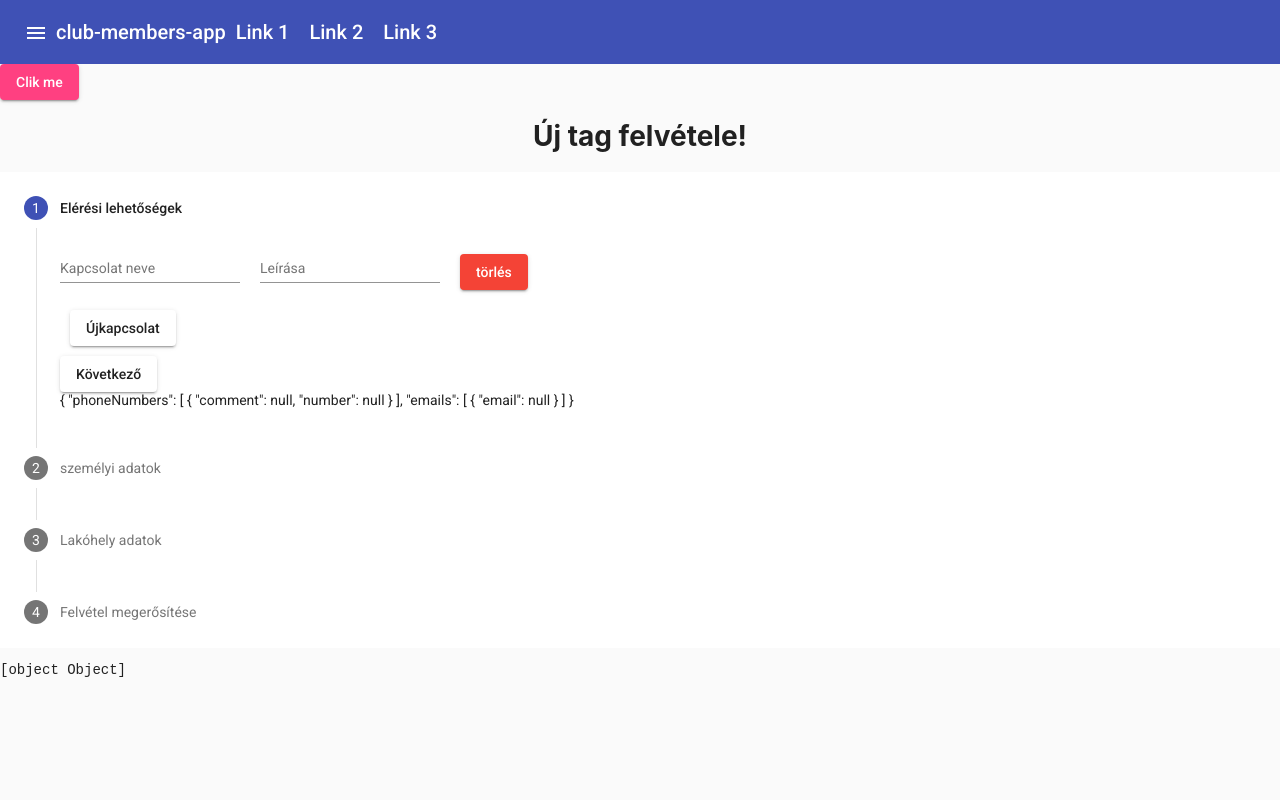
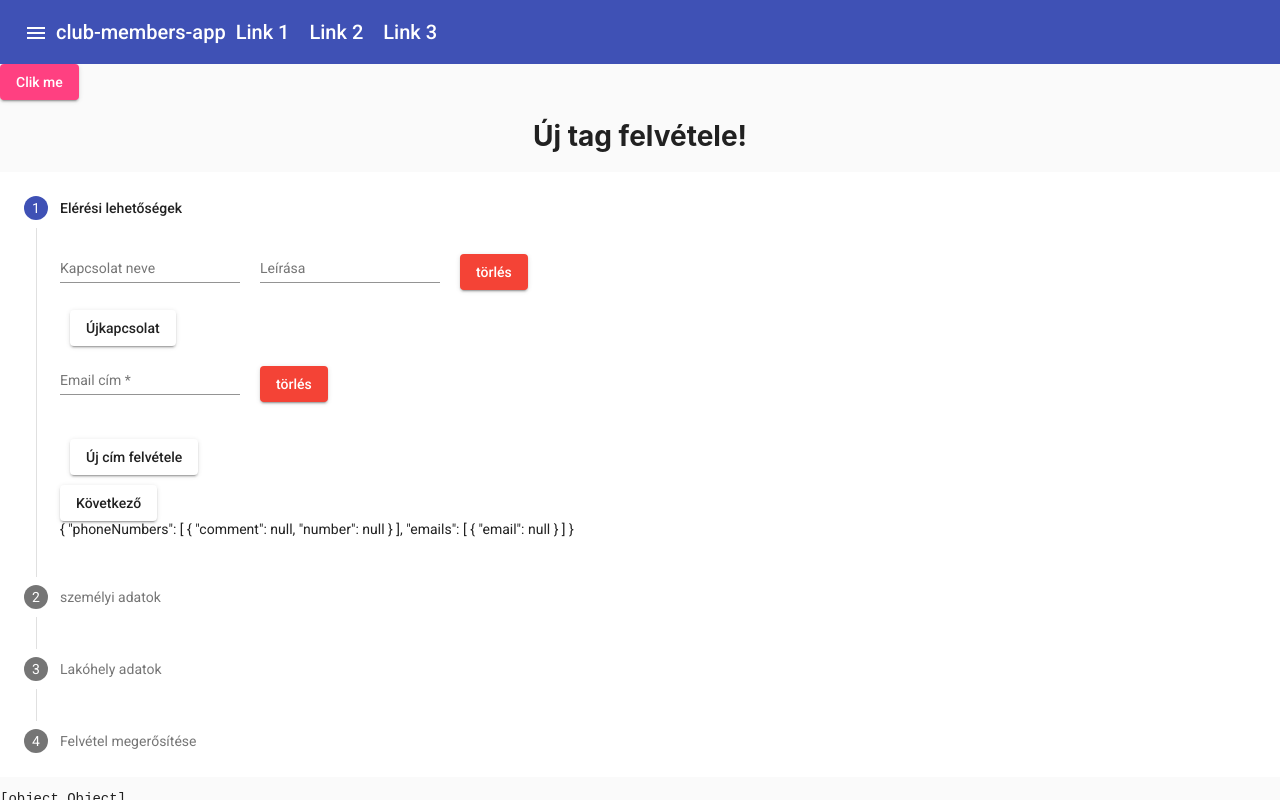
Before and after one commit to szemurkaloz/club-members, an Angular app: page / in a window 1280 px wide. Built offline with nearby package versions, Linux system fonts and the light colour scheme.

Commit message:
Handling emty array add

```diff
--- a/src/app/components/person-connection/email-form-array/email-form-array.component.html
+++ b/src/app/components/person-connection/email-form-array/email-form-array.component.html
@@ -1,16 +1,17 @@
-
+<div formArrayName="emails">
   <ng-container *ngFor="let control of control.controls let i=index">
     <div [formGroupName]="i" fxLayout="row wrap" fxLayout.xs="column" fxFlexFill fxLayoutAlign="start center" fxLayoutGap="20px">
       <mat-form-field class="example-full-width">
         <mat-label>Email cím</mat-label>
         <input matInput placeholder="email" formControlName="email" pattern="[a-zA-Z0-9.-_]{1,}@[a-zA-Z.-]{2,}[.]{1}[a-zA-Z]{2,}">
-        <mat-error *ngIf="getEmailFormControl(i).get('email')?.hasError('email')">
-          Érvényes email cím megadása kötelező!
+        <mat-error *ngIf="errorHandling(i,'email', 'email')">
+          Érvényes <strong>email</strong> cím megadása kötelező!
         </mat-error>
       </mat-form-field>
       <br />
-     <button mat-raised-button type="button"  (click)="removeEmailFormControl(i)" style="margin: 10px" color="warn">törlés</button>
+     <button mat-raised-button type="button"  (click)="onRemoveEmailRow(i)" style="margin: 10px" color="warn">törlés</button>
     </div>
   </ng-container>
   <br />
   <button mat-raised-button type="button" (click)="addEmailFormControl()" style="margin: 10px">Új cím felvétele</button>
+</div>
--- a/src/app/components/person-connection/email-form-array/email-form-array.component.ts
+++ b/src/app/components/person-connection/email-form-array/email-form-array.component.ts
@@ -1,6 +1,8 @@
 import { Component, Input, OnInit } from '@angular/core';
 import { ControlContainer, FormGroupDirective, FormBuilder, FormArray, FormControl, FormGroup, Validators } from '@angular/forms';
+import { MatDialog } from '@angular/material/dialog';
 import { contentAndNumberValidator } from 'src/app/core/custom-field-validators';
+import { ConfirmDialogModel, ConfirmDialogComponent } from '../../confirm-dialog/confirm-dialog.component';
 
 @Component({
   selector: 'email-form-array',
@@ -13,7 +15,7 @@ export class EmailFormArrayComponent implements OnInit {
 
   control!: FormArray;
 
-  constructor(private fgd: FormGroupDirective) { }
+  constructor(private fgd: FormGroupDirective, public dialog: MatDialog) { }
 
   ngOnInit(): void {
     this.control = this.fgd.control.get('emails') as FormArray;
@@ -23,15 +25,7 @@ export class EmailFormArrayComponent implements OnInit {
   addEmailFormControl() {
     let arraylen = this.control.length;
     //If the last emailControl is empty then exit;
-    let lastControl = this.getEmailFormControl(arraylen-1);
-
-    lastControl.get('email')?.updateValueAndValidity();
-    let mehet = lastControl.errors?.identityRevealed && (lastControl.touched || lastControl.dirty);
-
-    let ertek = lastControl.get('email')?.value;
-    let allapota = lastControl.get('email')?.hasError('email')
-
-    if(lastControl.get('email')?.updateValueAndValidity() === undefined) {return};
+    if(this.canBeAddNewEmail() === true) return;
 
     let newEmailGroup: FormGroup =  new FormGroup({
       email: new FormControl(null, [Validators.required, Validators.email])
@@ -40,8 +34,19 @@ export class EmailFormArrayComponent implements OnInit {
     this.control.insert(arraylen, newEmailGroup);
   }
 
-  removeEmailFormControl(i: number) {
-    this.control.removeAt(i);
+  canBeAddNewEmail(): boolean {
+    let lastControl = this.getEmailFormControl(this.control.length-1);
+    //The array is empty
+    if (lastControl === undefined) return false;
+    return lastControl.get('email')?.hasError('email') === true;
+  }
+
+  onRemoveEmailRow(index: number){
+    this.confirmDialog("Törlés megerősítése!", `Az email sor törlése?`, index, this.removeEmailFormControl)
+  }
+
+  removeEmailFormControl(index: number, formArray: FormArray ): void  {
+    formArray.removeAt(index);
   }
 
   // get the formgroup under residences form array
@@ -50,4 +55,50 @@ export class EmailFormArrayComponent implements OnInit {
     return this.control.controls[index] as FormControl;
   }
 
+  /* Handle form errors in Angular 8 */
+  public errorHandling = (index: number, control: string, error: string) => {
+    //this.getEmailFormControl(index).controls[control].hasError(error);
+    return this.getEmailFormControl(index).get('email')?.hasError(error);
+  }
+
+  /* public validationMessages = {
+    'firstName': [
+      { type: 'required', message: 'First Name is required' },
+      { type: 'maxlength', message: 'First Name may only contain 5 characters.' }
+    ],
+    'lastName': [
+      { type: 'required', message: 'Last Name is required' },
+      { type: 'pattern', message: 'Last Name may not be "Smith".' }
+    ],
+    'email': [
+      { type: 'required', message: 'Email is required' },
+      { type: 'email', message: 'Enter a valid email' }
+    ]
+
+    <label>
+    Email:
+    <input type="email" autocomplete="email" formControlName="email" required>
+  </label>
+  <!-- Validation Errors -->
+  <div *ngFor="let validation of validationMessages.email">
+    <div *ngIf="profileForm.get('email').hasError(validation.type) && (profileForm.get('email').dirty || profileForm.get('email').touched)">
+          <small style="color:red;">{{validation.message}}</small>
+    </div>
+  </div>
+  } */
+
+  confirmDialog(caption: string, question: string, index: number, executing: (index: number, formArray: FormArray) => void): void {
+
+    const dialogData = new ConfirmDialogModel(caption, question);
+
+    const dialogRef = this.dialog.open(ConfirmDialogComponent, {
+      maxWidth: "400px",
+      data: dialogData
+    });
+
+    dialogRef.afterClosed().subscribe(dialogResult => {
+      //if result true then delete row
+      if(dialogResult) executing(index, this.control);
+    });
+  }
 }
--- a/src/app/components/person-connection/person-connection.component.html
+++ b/src/app/components/person-connection/person-connection.component.html
@@ -1,6 +1,6 @@
 <Form id="person-connection" [formGroup]="stepForm" (ngSubmit)="submitForm()" novalidate class="example-full-width">
   <phone-numbers-form-array></phone-numbers-form-array>
-  <!--email-form-array></email-form-array-->
+  <email-form-array></email-form-array>
   <button mat-raised-button matStepperNext>Következő</button>
   <div>
     {{stepForm.value | json}}
--- a/src/app/components/person-connection/phone-numbers-form-array/phone-numbers-form-array.component.ts
+++ b/src/app/components/person-connection/phone-numbers-form-array/phone-numbers-form-array.component.ts
@@ -68,6 +68,8 @@ export class PhoneNumbersFormArrayComponent implements OnInit {
 
   getNewSiblingEnabeled(index: number): boolean {
     let last = this.phoneNumberControls.controls[index] as FormControl;
+    //The array is empty
+    if (last === undefined) return false;
     const comment = last.get('comment');
     const phoneNumber = last.get('number');
     return last.errors !== null ? true :
```
